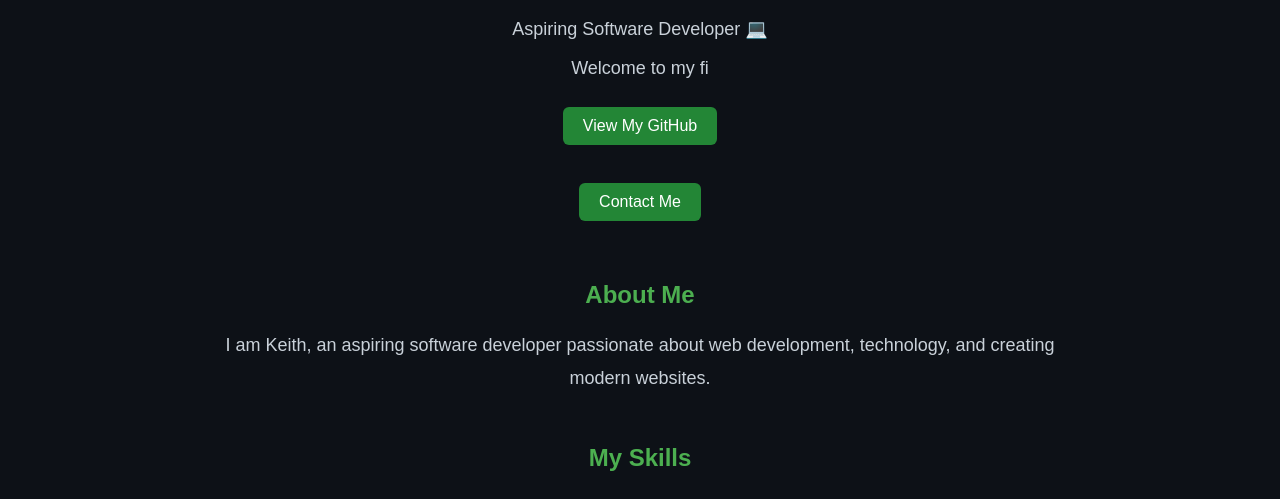
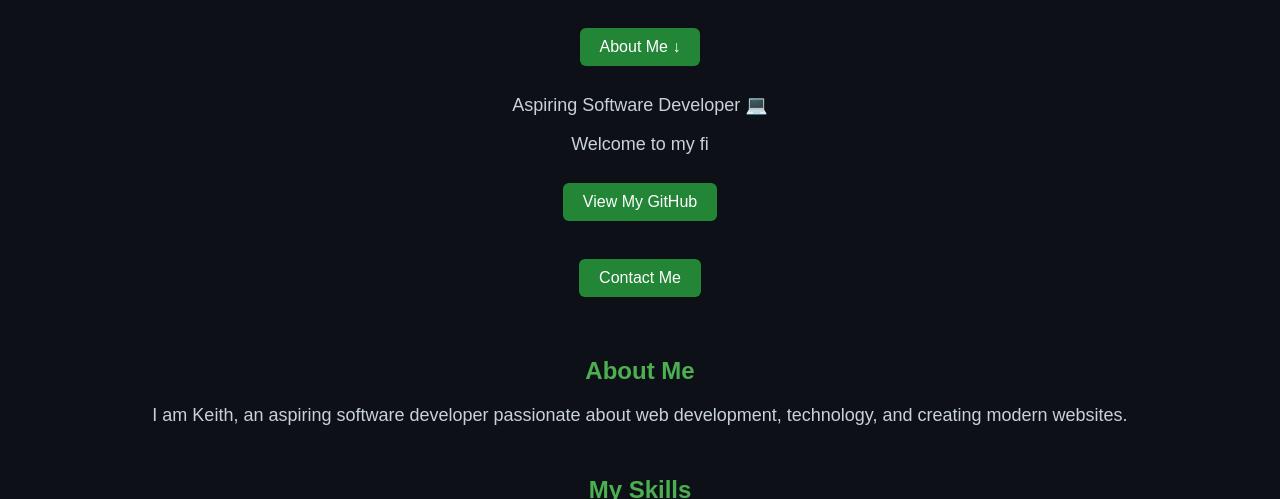
Before and after one commit to keithjohnkunusia-wq/my-first-project, a plain HTML site: page index.html in a window 1280 px wide. Shown: the part 233-732 px from the top of the page. Drawn offline with Linux system fonts and the light colour scheme.

Commit message:
Added smooth scrolling navigation

```diff
--- a/index.html
+++ b/index.html
@@ -13,6 +13,9 @@
     <img src="Images/image keith.png" alt="My Photo" class="profile-pic">
 
     <h1>Hi, I'm Keith 👋</h1>
+    <a href="#about">
+        <button>About Me ↓</button>
+    </a>
 
     <p id="typing-text"></p>
 
@@ -28,7 +31,7 @@
         <button>Contact Me</button>
     </a>
 
-    <section class="about">
+    <section id="about" class="about"></section>
         <h2>About Me</h2>
 
         <p>
```
